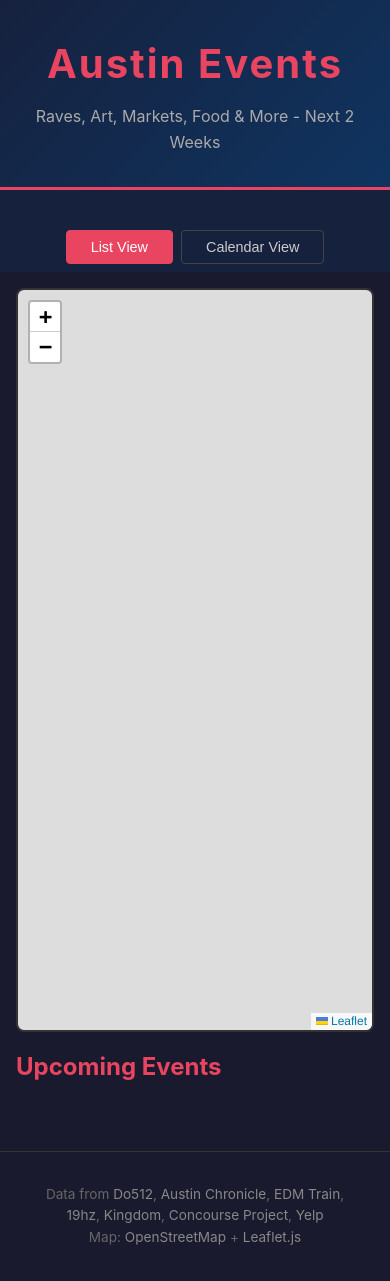
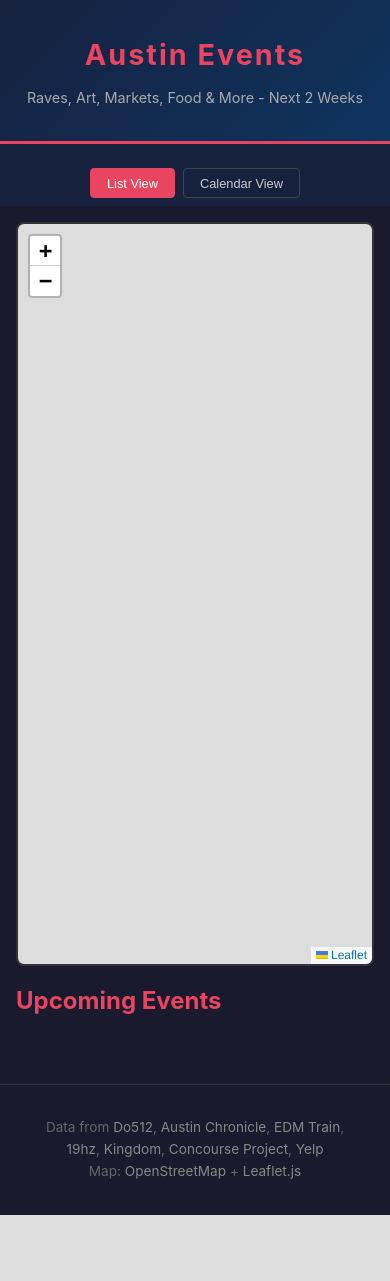
Before and after one commit to toneman1984/austin-events, a Flask app: template templates/index.html in a window 390 px wide. After the commit the page ends 1215 px from the top, so only its background shows below. Run offline with Flask 3, Linux system fonts and the light colour scheme; the template is opened without the code that fills it, so the values that code supplies are empty.

Commit message:
Fix mobile responsiveness for list and calendar views

```diff
--- a/static/style.css
+++ b/static/style.css
@@ -74,6 +74,19 @@ main {
 @media (max-width: 900px) {
     main {
         grid-template-columns: 1fr;
+        display: flex;
+        flex-direction: column;
+    }
+
+    .map-container {
+        position: relative;
+        top: 0;
+        height: 300px;
+        order: 1;
+    }
+
+    .events-container {
+        order: 2;
     }
 }
 
@@ -432,4 +445,43 @@ footer a:hover {
     .event-count {
         font-size: 0.6rem;
     }
+
+    .filters {
+        padding: 0.5rem;
+        gap: 0.25rem;
+    }
+
+    .filter-btn {
+        padding: 0.4rem 0.75rem;
+        font-size: 0.8rem;
+    }
+
+    .view-toggle {
+        padding: 0.5rem;
+    }
+
+    .view-btn {
+        padding: 0.4rem 1rem;
+        font-size: 0.8rem;
+    }
+
+    .event-card {
+        flex-direction: column;
+        gap: 0.5rem;
+    }
+
+    .event-date {
+        flex-direction: row;
+        justify-content: flex-start;
+        gap: 0.5rem;
+        min-width: auto;
+    }
+
+    header h1 {
+        font-size: 1.8rem;
+    }
+
+    .subtitle {
+        font-size: 0.9rem;
+    }
 }
```
